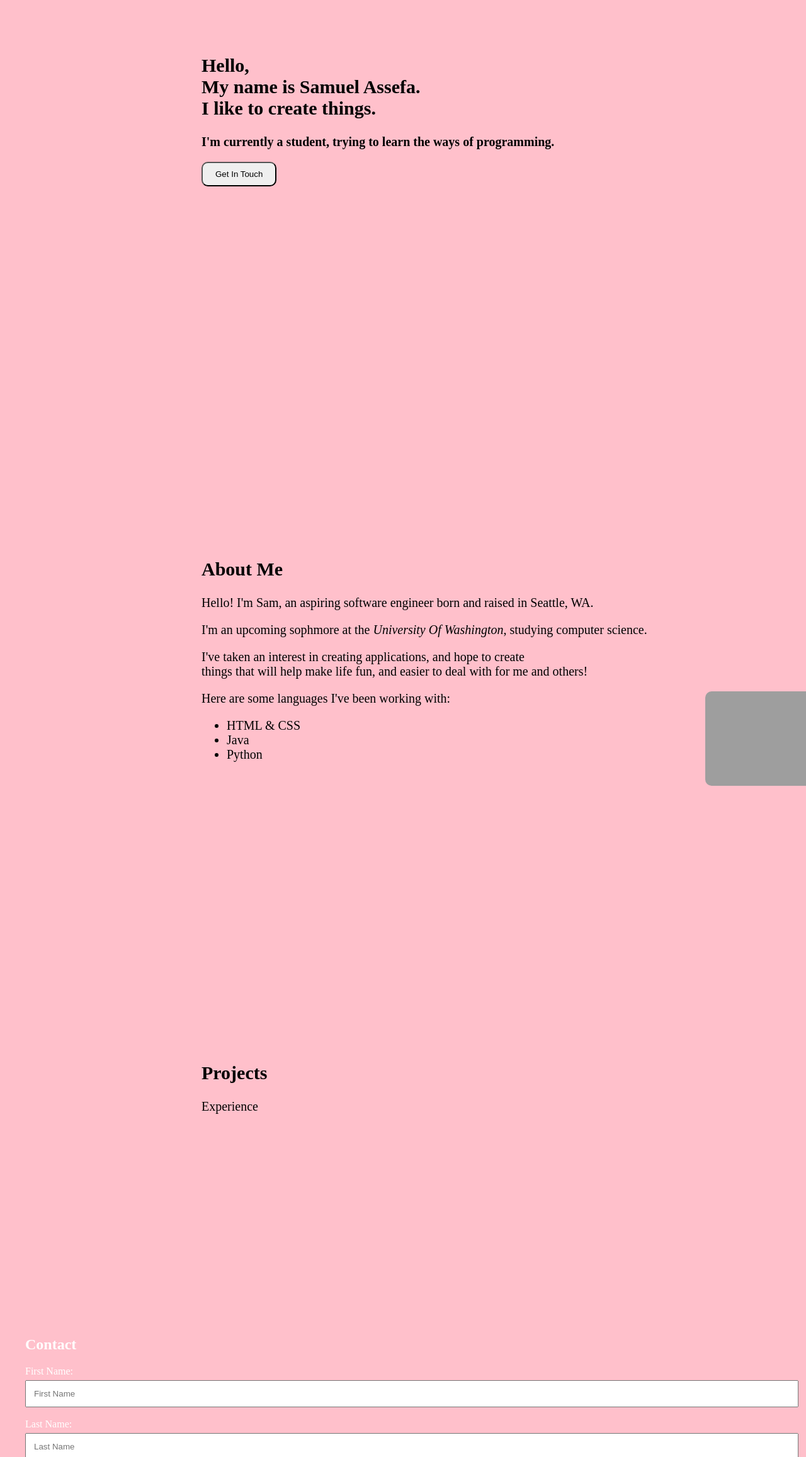
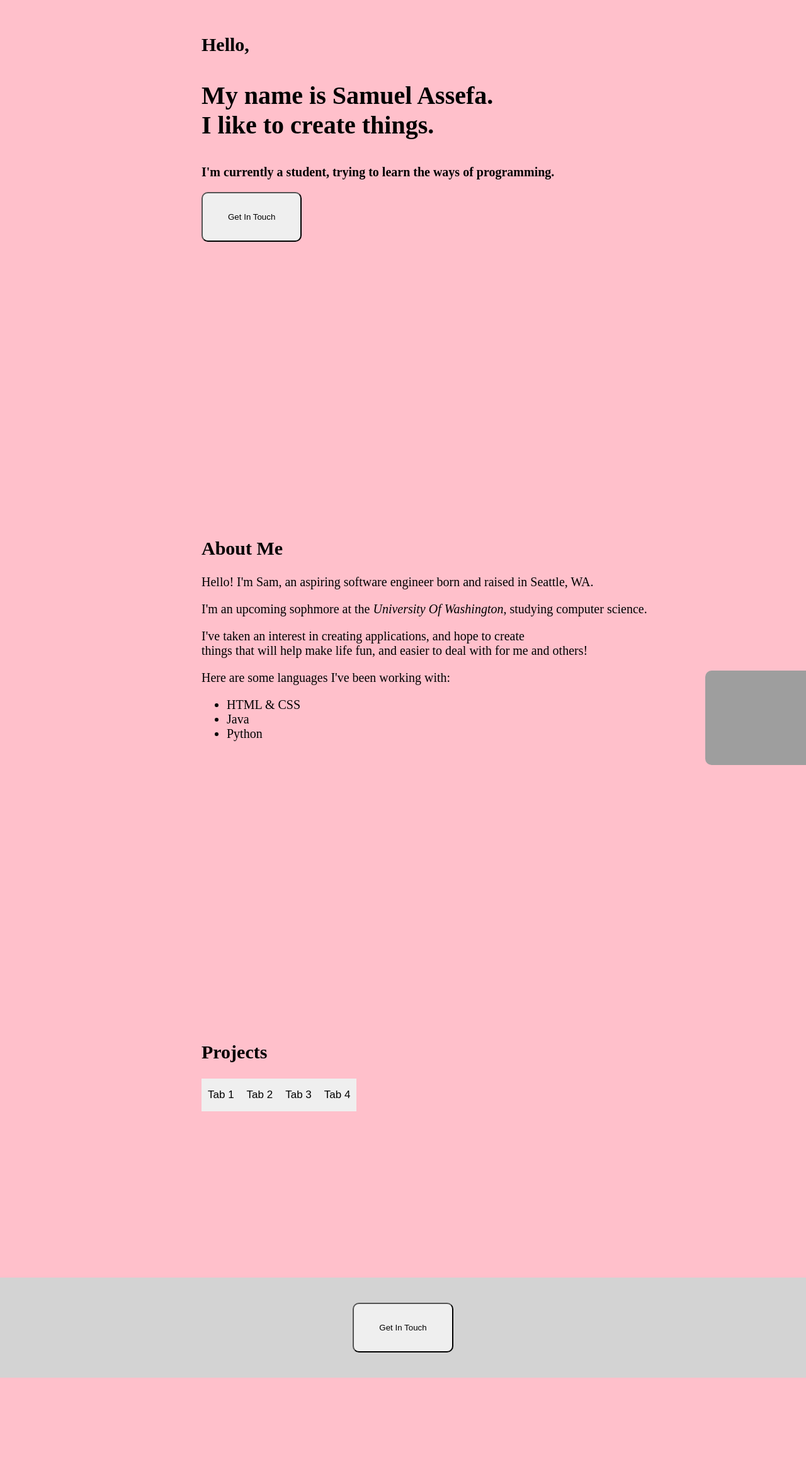
Before and after one commit to samiam120/PersonalWebsite, a plain HTML site: page index.html in a window 1280 px wide. Shown: the part 486-2800 px from the top of the page at 63% size. After the commit the page ends 2674 px from the top, so only its background shows below. Drawn offline with Linux system fonts and the light colour scheme; grey boxes are pictures that could not be loaded.

Commit message:
tabs?
tired so I'll pick up on tabs tmrw

```diff
--- a/index.html
+++ b/index.html
@@ -16,37 +16,30 @@
           <li> <a href="resume.PDF" target="_blank">Resume</a></li>
           <button id="nightMode"type="button" name="button">Dark Mode</button>
         </ul>
-        </div>
       </nav>
 
     <div class="flex-container">
         <section>
           <div class="mainBody">
             <div class="IntroMsg">
-              <h1>Hello, <br>My name is Samuel Assefa. <br>  I like to create things.</h1>
-              <p id="text">
-                <strong>I'm currently a student, trying to learn the ways of programming. </strong>
-
-            </p>
+              <h1>Hello, </h1>
+              <p id="bigText">My name is Samuel Assefa. <br>  I like to create things.</p>
+              <p id="text"><strong>I'm currently a student, trying to learn the ways of programming. </strong></p>
               <form  action="mailto: samassefa3@gmail.com">
                 <input id="emailButton" type="submit" name="submit" value="Get In Touch">
             </form>
-
-            </form>
             </div>
-            </p>
           </div>
         </section>
+    </div>
 
-    </div>
     <div class="flex-container">
-
     <section class="AboutMe">
       <h2>About Me</h2>
       <p>Hello! I'm Sam, an aspiring software engineer born and raised in Seattle, WA.</p>
       <p>I'm an upcoming sophmore at the <em>University Of Washington</em>, studying computer science. </p>
       <p>I've taken an interest in creating applications, and hope to create <br>things that will help make life fun, and easier to deal with for me and others!</p>
-      <p> Here are some languages I've been working with:
+      <p> Here are some languages I've been working with: </p>
           <ul>
             <li>HTML & CSS</li>
             <li>Java</li>
@@ -58,38 +51,32 @@
     </section>
     </div>
 
-</div>
+
       <div class="flex-container">
-
       <section class="Experience">
         <h2>Projects</h2>
-  <p>Experience</p>
+          <div class="tabContainer">
+            <div class="buttonContainer">
+              <button>Tab 1</button>
+              <button>Tab 2</button>
+              <button>Tab 3</button>
+              <button>Tab 4</button>
+            </div>
+            <div class="tabPanel">Tab 1: Content</div>
+            <div class="tabPanel">Tab 2: Content</div>
+            <div class="tabPanel">Tab 3: Content</div>
+            <div class="tabPanel">Tab 4: Content</div>
 
+          </div>
       </section>
       </div>
 
 
-
-      <footer id="bottom">
-        <h2>Contact </h2>
-        <form>
-          <labelfor="fname">First Name: </label>
-          <input type="text" id="fname" name="first name" placeholder="First Name" value="" required>
-          <br>
-          <br>
-          <labelfor="lname">Last  Name: </label>
-          <input type="text" id="lname"name=" Last name" placeholder="Last Name" value="" required>
-          <br>
-          <br>
-          <label for="message">Message:</label>
-          <br>
-          <textarea name="Message" id="message" name="message" placeholder="Message" style="height: 150px"  required></textarea>
-          <br>
-          <br>
-          <input type="submit" id="submitButton" value="Submit">
+      <footer>
+        <form  action="mailto: samassefa3@gmail.com">
+          <input id="emailButton" type="submit" name="submit" value="Get In Touch">
         </form>
       </footer>
-
       <script src="scripts/script.js"></script>
   </body>
 </html>
--- a/style.css
+++ b/style.css
@@ -40,13 +40,13 @@ background-color: lightgray;
 .logo{
   background-image: url("images/newSlogo.jpg");
   /* background-size: 60px; */
-  border-radius: 50%;
+  /* border-radius: 50%;
   position: relative;
   top: -13px;
   text-indent: -99999999px;
   display: inline-block;
   width: 50px;
-  height: 50px;
+  height: 50px; */
 
 }
 
@@ -88,11 +88,13 @@ background-color: lightgray;
 }
 
 footer{
+  margin-bottom: -10px;
+  padding: 40px;
+  border: 1px black;
+  background: lightgray;
+  text-align: center;
   margin-left: -8px;
   margin-right: -8px;
-  color: white;
-  padding: 40px;
-  border: 1px black;
 }
 
 #fname, #lname, #message{
@@ -103,8 +105,56 @@ footer{
   resize: vertical;
 }
 
-#submitButton, #emailButton{
+#submitButton{
   cursor: pointer;
   padding: 10px 20px;
   border-radius: 10px;
 }
+
+#emailButton{
+
+  cursor: pointer;
+  padding: 30px 40px;
+  border-radius: 10px;
+}
+
+
+ #bigText{
+   font-size: 40px;
+   font-weight: bold;
+ }
+
+ .tabContainer{
+   width: 100%;
+   height: 350px;
+ }
+
+ .tabContainer .buttonContainer{
+   height: 15%;
+ }
+
+ .tabContainer .buttonContainer button{
+   width: 25%;
+   height: 100%;
+   float: left;
+   border: none;
+   outline: none;
+   cursor: pointer;
+   padding: 10px;
+   font-size: 17px;
+
+ }
+
+  .tabContainer .buttonContainer button:hover{
+    background-color: #ccc;
+  }
+
+  .tabPanel{
+    text-align: center;
+    height: 50%;
+    background-color: lightgray;
+    color: white;
+    padding-top: 50px;
+    box-sizing: border-box;
+    display: none;
+  }
```
Lines whose indentation alone changed are shown as unchanged.
